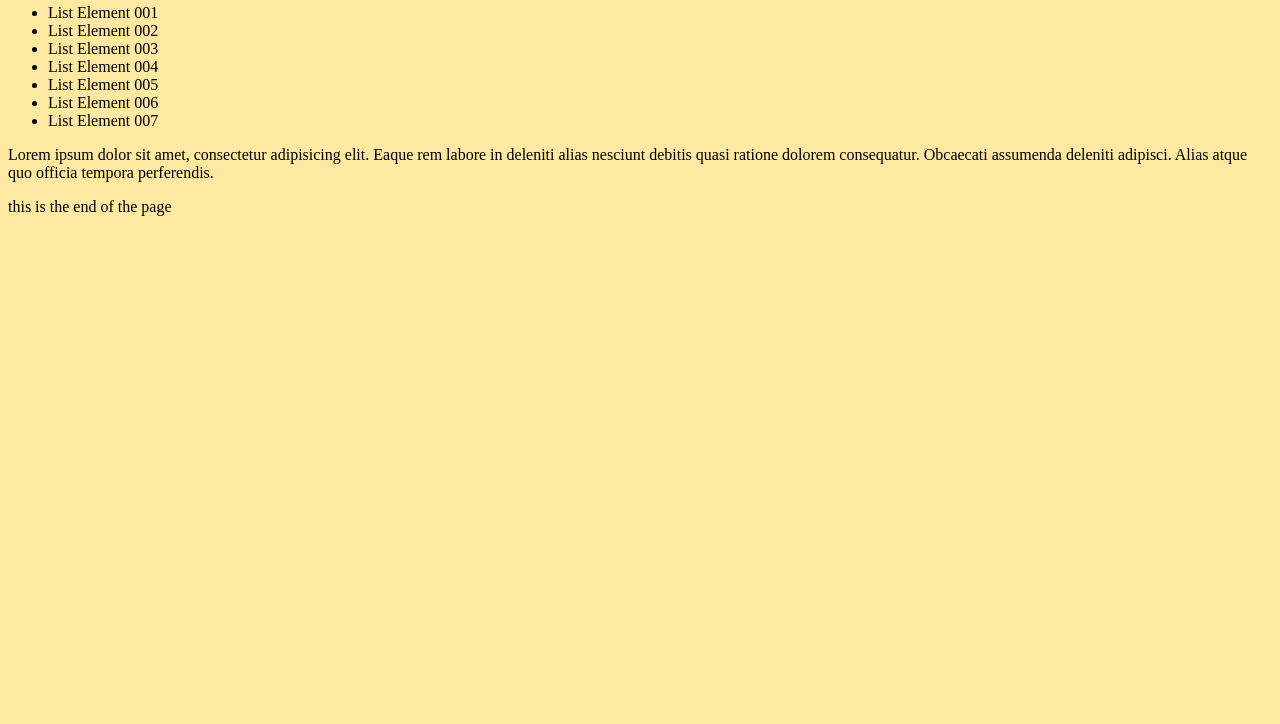
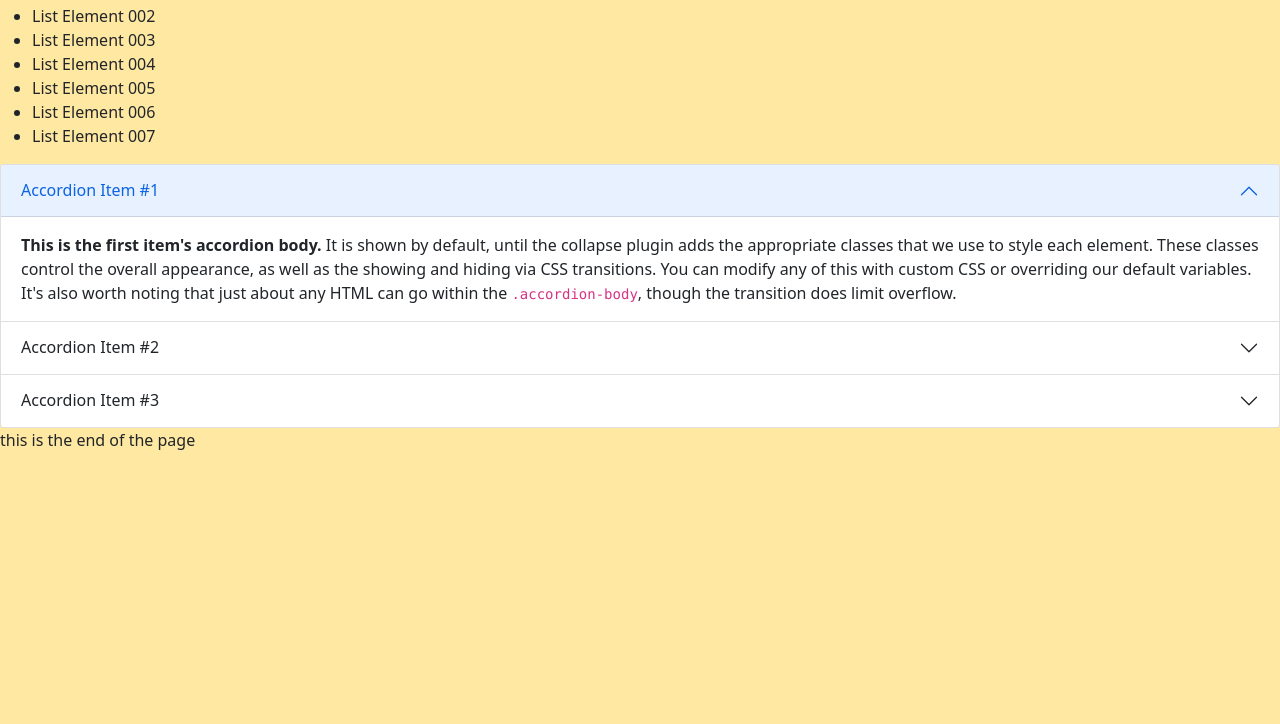
Before and after one commit to MedSharl-VC/chainsaw-helper, a plain HTML site: page index.html in a window 1280 px wide. Shown: the part 76-800 px from the top of the page. Drawn offline with nearby package versions, Linux system fonts and the light colour scheme.

Commit message:
feater(add): bootstrap

```diff
--- a/index.html
+++ b/index.html
@@ -5,6 +5,7 @@
   <meta name="viewport" content="width=device-width, initial-scale=1.0">
   <meta http-equiv="X-UA-Compatible" content="ie=edge">
   <title>Title</title>
+  <link href="https://cdn.jsdelivr.net/npm/bootstrap@5.1.3/dist/css/bootstrap.min.css" rel="stylesheet" integrity="sha384-1BmE4kWBq78iYhFldvKuhfTAU6auU8tT94WrHftjDbrCEXSU1oBoqyl2QvZ6jIW3" crossorigin="anonymous">
   <link rel="stylesheet" href="/stylesheets/style.css">
 </head>
 <body>
@@ -23,9 +24,44 @@
     </ul>
   </nav>
   <main>
-    <p>
-      Lorem ipsum dolor sit amet, consectetur adipisicing elit. Eaque rem labore in deleniti alias nesciunt debitis quasi ratione dolorem consequatur. Obcaecati assumenda deleniti adipisci. Alias atque quo officia tempora perferendis.
-    </p>
+    <div class="accordion" id="accordionExample">
+      <div class="accordion-item">
+        <h2 class="accordion-header" id="headingOne">
+          <button class="accordion-button" type="button" data-bs-toggle="collapse" data-bs-target="#collapseOne" aria-expanded="true" aria-controls="collapseOne">
+            Accordion Item #1
+          </button>
+        </h2>
+        <div id="collapseOne" class="accordion-collapse collapse show" aria-labelledby="headingOne" data-bs-parent="#accordionExample">
+          <div class="accordion-body">
+            <strong>This is the first item's accordion body.</strong> It is shown by default, until the collapse plugin adds the appropriate classes that we use to style each element. These classes control the overall appearance, as well as the showing and hiding via CSS transitions. You can modify any of this with custom CSS or overriding our default variables. It's also worth noting that just about any HTML can go within the <code>.accordion-body</code>, though the transition does limit overflow.
+          </div>
+        </div>
+      </div>
+      <div class="accordion-item">
+        <h2 class="accordion-header" id="headingTwo">
+          <button class="accordion-button collapsed" type="button" data-bs-toggle="collapse" data-bs-target="#collapseTwo" aria-expanded="false" aria-controls="collapseTwo">
+            Accordion Item #2
+          </button>
+        </h2>
+        <div id="collapseTwo" class="accordion-collapse collapse" aria-labelledby="headingTwo" data-bs-parent="#accordionExample">
+          <div class="accordion-body">
+            <strong>This is the second item's accordion body.</strong> It is hidden by default, until the collapse plugin adds the appropriate classes that we use to style each element. These classes control the overall appearance, as well as the showing and hiding via CSS transitions. You can modify any of this with custom CSS or overriding our default variables. It's also worth noting that just about any HTML can go within the <code>.accordion-body</code>, though the transition does limit overflow.
+          </div>
+        </div>
+      </div>
+      <div class="accordion-item">
+        <h2 class="accordion-header" id="headingThree">
+          <button class="accordion-button collapsed" type="button" data-bs-toggle="collapse" data-bs-target="#collapseThree" aria-expanded="false" aria-controls="collapseThree">
+            Accordion Item #3
+          </button>
+        </h2>
+        <div id="collapseThree" class="accordion-collapse collapse" aria-labelledby="headingThree" data-bs-parent="#accordionExample">
+          <div class="accordion-body">
+            <strong>This is the third item's accordion body.</strong> It is hidden by default, until the collapse plugin adds the appropriate classes that we use to style each element. These classes control the overall appearance, as well as the showing and hiding via CSS transitions. You can modify any of this with custom CSS or overriding our default variables. It's also worth noting that just about any HTML can go within the <code>.accordion-body</code>, though the transition does limit overflow.
+          </div>
+        </div>
+      </div>
+    </div>
   </main>
   <footer>
     <span>
```
